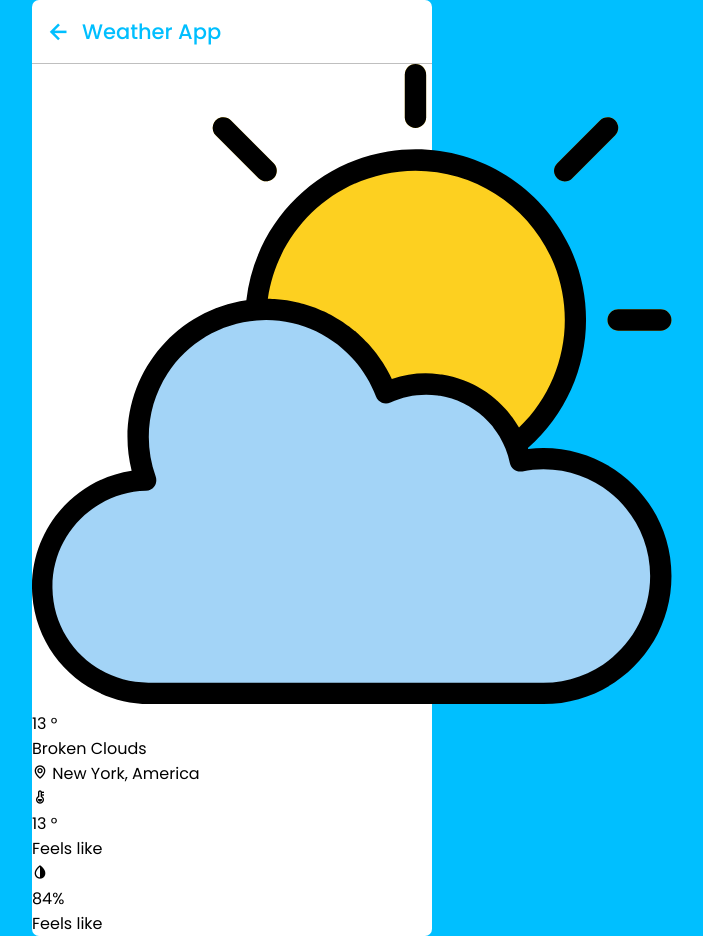
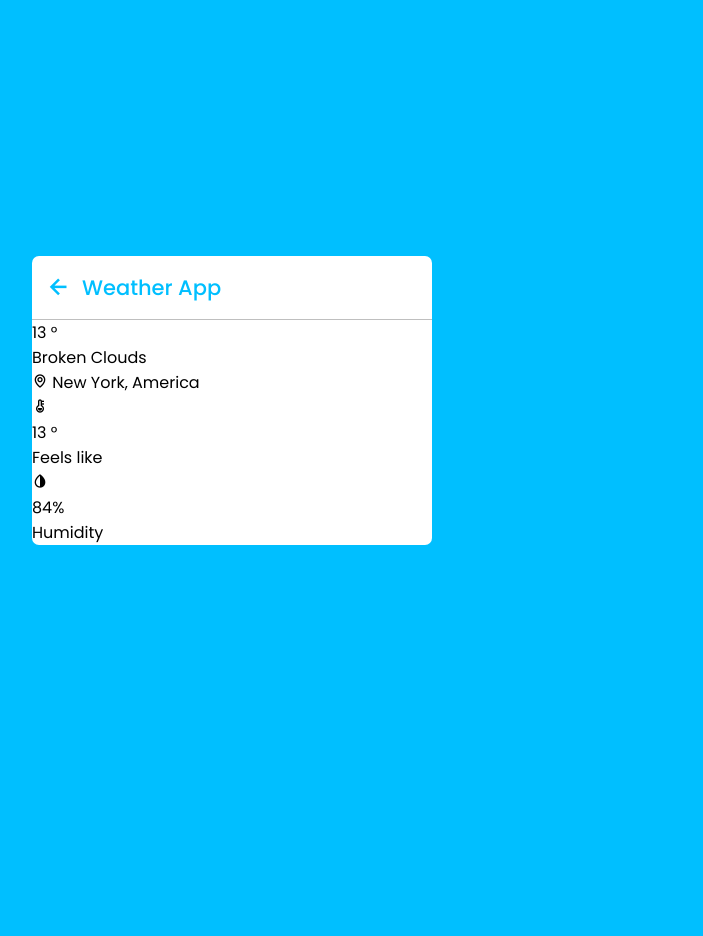
Before and after one commit to MohAUddin/Weather-app, a plain HTML site: page index.html in a window 1280 px wide. Shown: the whole page, without its empty margins (408-1111 px from the left). After the commit the page ends 800 px from the top, so only its background shows below. Drawn offline with nearby package versions, Linux system fonts and the light colour scheme.

Commit message:
turned weather icon into a note

```diff
--- a/index.html
+++ b/index.html
@@ -21,7 +21,7 @@
         <button>Get Device Location</button>
       </section>
       <section class="weather__part">
-          <img src="./assets/cloud.svg" alt="Weather Icon">
+          <!-- <img src="./assets/cloud.svg" alt="Weather Icon"> -->
         <div class="temp">
           <span class="numn">13</span>
           <span class="deg">°</span>
@@ -46,7 +46,7 @@
                 <i class="bx bxs-droplet-half"></i>
                 <div class="details">
                         <span class="numn">84%</span>
-                    <p>Feels like</p>
+                    <p>Humidity</p>
                 </div>
             </div>
         </div>
```
